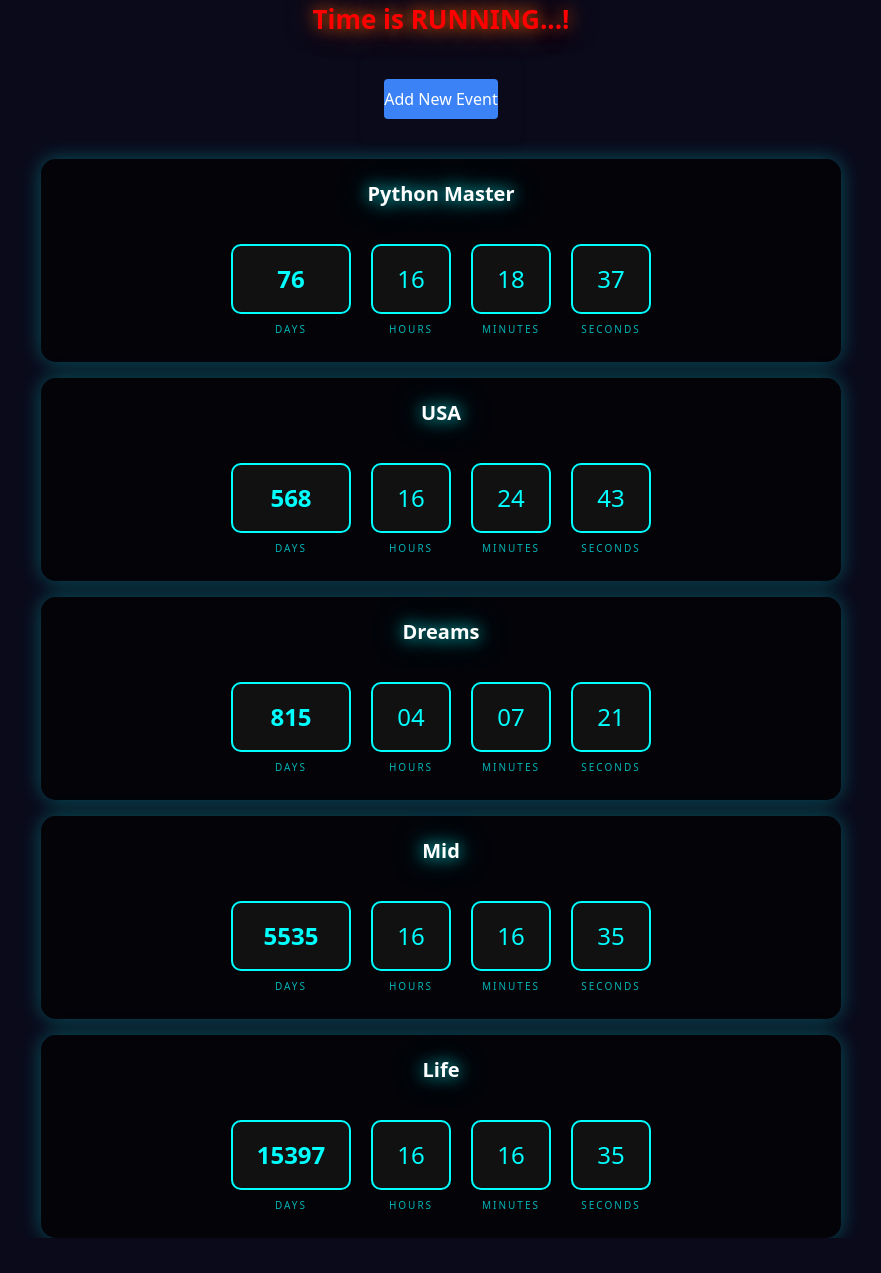
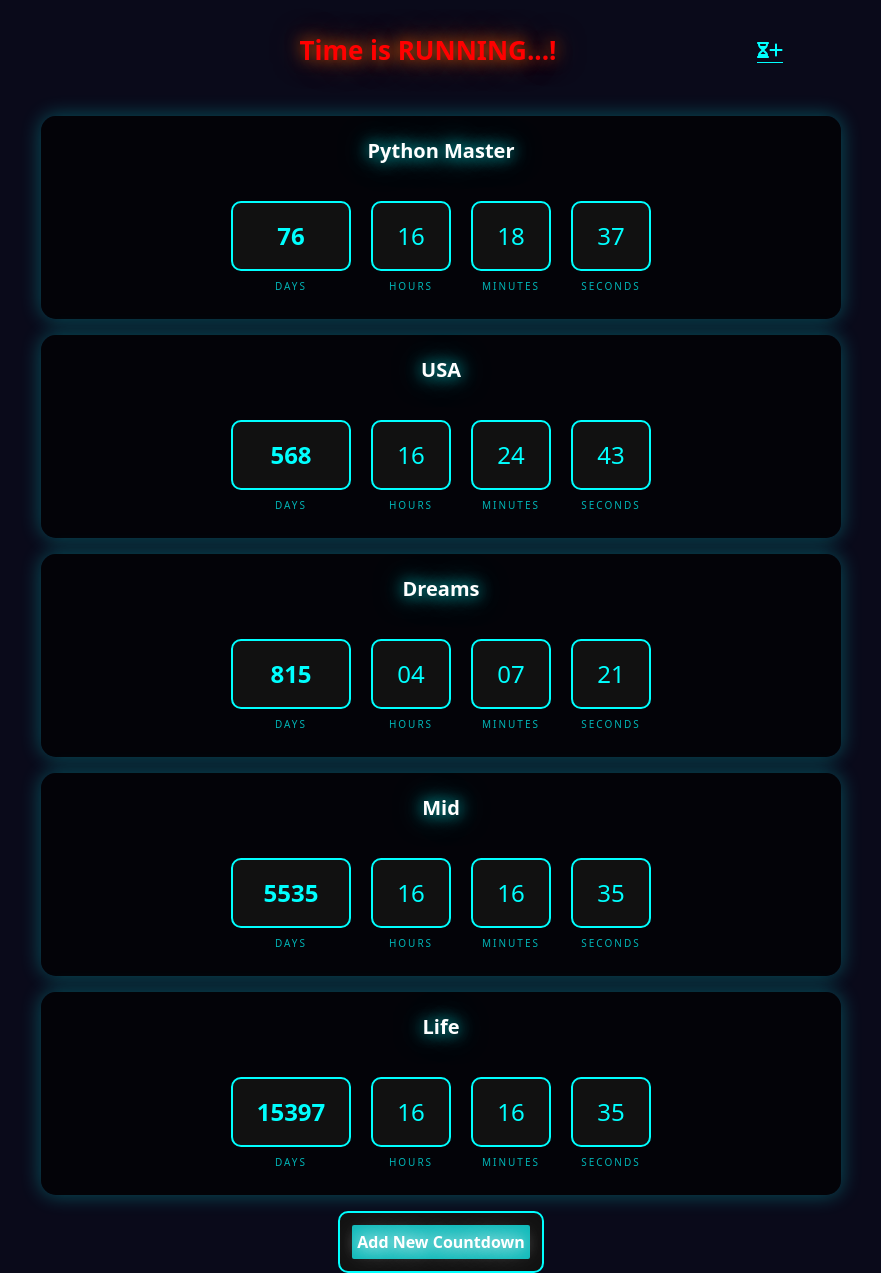
Before and after one commit to sparklingp8/wapcalories, a Django app: page /time/age in a window 1280 px wide. Shown: the whole page, without its empty margins (199-1080 px from the left). Before the commit the page ends 1238 px from the top, so only its background shows below. Run offline with Django 4.2, Linux system fonts and the light colour scheme.

Commit message:
added add new button

```diff
--- /dev/null
+++ b/timeCounter/templates/timeCounter/addNewCountdown.html
@@ -0,0 +1,139 @@
+<script id="timers-data" type="application/json">{{ timers_json | safe }}</script>
+<!-- JSON Data for timers -->
+<link href="https://cdn.jsdelivr.net/npm/tailwindcss@2.2.19/dist/tailwind.min.css" rel="stylesheet">
+
+<div>
+
+    <div id="newCountdown">
+        <button id="addEventBtn" class="w-full bg-blue-500 text-white py-2 rounded hover:bg-blue-600"
+            style=" background-color: #0afefeb6;
+                border: 2px solid #111;padding: 5px;font-weight: bold;color: white;text-shadow: 0 0 15px white, 0 0 30px white;">
+            Add New Countdown
+        </button>
+        <form id="eventForm" class="hidden mt-4" method="post">
+            {% csrf_token %}
+            <div class="mb-4">
+
+                <a id="closeAddCountdown" href="#"><i class='fas fa-times' style='font-size:1.5em;color: red;'></i></a>
+
+                <label for="eventName" class="block text--700-bold mb-2" style="font-weight:bold">New Countdown
+                    Name</label>
+                <input type="text" id="eventName" name="event_name"
+                    class="w-full text-black px-3 py-2 border rounded-lg" placeholder="Enter event name">
+
+            </div>
+
+            <div class="mb-4">
+                <label for="eventDateTime" class="block text-white-700 mb-2"
+                    style="font-weight: bold;color: white;">Countdown Date and Time</label>
+                <input type="datetime-local" id="eventDateTime" name="target_time"
+                    class="w-full text-black px-3 py-2 border rounded-lg">
+            </div>
+
+            <button type="submit" id="saveEventBtn" class="w-full  py-2 rounded "
+                style=" background-color: #0afefeb6; border: 2px solid #111;padding: 5px;font-weight: bold;color: white;text-shadow: 0 0 15px white, 0 0 30px white;">
+                Save New Countdown
+            </button>
+        </form>
+    </div>
+</div>
+
+<script>
+    // Ensure form is hidden on page load (though already set with 'hidden' class)
+    document.addEventListener('DOMContentLoaded', function () {
+        document.getElementById('eventForm').classList.add('hidden');
+        window.scrollTo({
+            top: 0, // Scroll to the top of the page
+            behavior: 'smooth' // Optional: Adds smooth scrolling animation
+        });
+    });
+
+    document.getElementById('addEventBtn').addEventListener('click', function () {
+        document.getElementById('eventForm').classList.remove('hidden');
+        this.classList.add('hidden');
+        window.scrollTo({
+            top: document.body.scrollHeight, // Scroll to the bottom of the page
+            behavior: 'smooth' // Optional: Adds smooth scrolling animation
+        });
+    });
+
+    document.getElementById('eventForm').addEventListener('submit', function (e) {
+        e.preventDefault();
+        window.scrollTo({
+            top: 0, // Scroll to the top of the page
+            behavior: 'smooth' // Optional: Adds smooth scrolling animation
+        });
+
+        const eventName = document.getElementById('eventName').value;
+        const eventDateTime = document.getElementById('eventDateTime').value;
+
+        fetch('/time/age', {
+            method: 'POST',
+            headers: {
+                'Content-Type': 'application/json',
+                'X-CSRFToken': document.querySelector('[name=csrfmiddlewaretoken]').value
+            },
+            body: JSON.stringify({
+                event_name: eventName,
+                target_time: eventDateTime
+            })
+        })
+            .then(response => response.json())
+            .then(data => {
+                if (data.status === 'success') {
+                    document.getElementById('eventForm').classList.add('hidden');
+                    document.getElementById('addEventBtn').classList.remove('hidden');
+                    document.getElementById('eventName').value = '';
+                    document.getElementById('eventDateTime').value = '';
+                }
+            });
+    });
+</script>
+
+
+<script>
+    // Handle anchor click
+    document.getElementById('addEventLink').addEventListener('click', function (event) {
+        event.preventDefault(); // Prevent default anchor behavior
+
+        // Scroll to the button smoothly
+        const button = document.getElementById('addEventBtn');
+        button.scrollIntoView({ behavior: 'smooth', block: 'end' });
+        button.click();
+        window.scrollTo({
+            top: document.body.scrollHeight, // Scroll to the bottom of the page
+            behavior: 'smooth' // Optional: Adds smooth scrolling animation
+        });
+
+        // Programmatically click the button
+        //
+    });
+
+    // Handle button click
+    document.getElementById('addEventBtn').addEventListener('click', function () {
+
+
+    });
+
+    document.getElementById('closeAddCountdown').addEventListener('click', function (event) {
+        event.preventDefault(); // Prevent default anchor behavior
+
+        // Scroll to the button smoothly
+        window.scrollTo({
+            top: 0, // Scroll to the top of the page
+            behavior: 'smooth' // Optional: Adds smooth scrolling animation
+        });
+        document.getElementById('eventForm').classList.add('hidden');
+        document.getElementById('addEventBtn').classList.remove('hidden');
+        // Programmatically click the button
+        //
+    });
+
+    // Handle button click
+    document.getElementById('addEventBtn').addEventListener('click', function () {
+
+
+    });
+
+
+</script>
--- a/timeCounter/templates/timeCounter/addNewEvent.html
+++ /dev/null
@@ -1,71 +0,0 @@
-<script id="timers-data" type="application/json">{{ timers_json | safe }}</script>
-<!-- JSON Data for timers -->
-<link href="https://cdn.jsdelivr.net/npm/tailwindcss@2.2.19/dist/tailwind.min.css" rel="stylesheet">
-
-<div class="max-w-md mx-auto  p-6 rounded-lg shadow-md">
-    <button id="addEventBtn" class="w-full bg-blue-500 text-white py-2 rounded hover:bg-blue-600">
-        Add New Event
-    </button>
-    <div id="poo">
-        <form id="eventForm" class="hidden mt-4" method="post">
-            {% csrf_token %}
-            <div class="mb-4">
-                <label for="eventName" class="block text-white-700 mb-2">Event Name</label>
-                <input type="text" id="eventName" name="event_name" class="w-full text-black px-3 py-2 border rounded-lg" placeholder="Enter event name">
-
-            </div>
-
-            <div class="mb-4">
-                <label for="eventDateTime" class="block text-white-700 mb-2">Event Date and Time</label>
-                <input type="datetime-local" id="eventDateTime" name="target_time"
-                    class="w-full text-black px-3 py-2 border rounded-lg">
-            </div>
-
-            <button type="submit" id="saveEventBtn"
-                class="w-full bg-green-500 text-white py-2 rounded hover:bg-green-600">
-                Save Event
-            </button>
-        </form>
-    </div>
-</div>
-
-<script>
-    // Ensure form is hidden on page load (though already set with 'hidden' class)
-    document.addEventListener('DOMContentLoaded', function () {
-        document.getElementById('eventForm').classList.add('hidden');
-        console.log("hi")
-    });
-
-    document.getElementById('addEventBtn').addEventListener('click', function () {
-        document.getElementById('eventForm').classList.remove('hidden');
-        this.classList.add('hidden');
-    });
-
-    document.getElementById('eventForm').addEventListener('submit', function (e) {
-        e.preventDefault();
-
-        const eventName = document.getElementById('eventName').value;
-        const eventDateTime = document.getElementById('eventDateTime').value;
-
-        fetch('/time/age', {
-            method: 'POST',
-            headers: {
-                'Content-Type': 'application/json',
-                'X-CSRFToken': document.querySelector('[name=csrfmiddlewaretoken]').value
-            },
-            body: JSON.stringify({
-                event_name: eventName,
-                target_time: eventDateTime
-            })
-        })
-            .then(response => response.json())
-            .then(data => {
-                if (data.status === 'success') {
-                    document.getElementById('eventForm').classList.add('hidden');
-                    document.getElementById('addEventBtn').classList.remove('hidden');
-                    document.getElementById('eventName').value = '';
-                    document.getElementById('eventDateTime').value = '';
-                }
-            });
-    });
-</script>
--- a/timeCounter/templates/timeCounter/time.html
+++ b/timeCounter/templates/timeCounter/time.html
@@ -114,9 +114,62 @@
             flex: 1 0 100%;
             text-align: center;
         }
+       .headingContainer {
+            display: flex;
+            align-items: center; /* Vertically center the content */
+            justify-content: center; /* Horizontally center the text */
+            /* Allow the anchor to position relative to the container */
+            height: 100px;
+            width: 98%;
+            max-width: 800px;
+        }
+        .headingContainer a {
+            position: relative; /* Position the anchor */
+            left: 25%; /* Align it to the left edge */
+            font-weight: bold;
+            color: #00ffff;
+            font-size: 1em;
+            border-bottom: 1px solid #00ffff;
+        }
+        .headingContainer a {
+            position: relative; /* Position the anchor */
+            left: 25%; /* Align it to the left edge */
+            font-weight: bold;
+            color: #00ffff;
+            font-size: 1em;
+            border-bottom: 1px solid #00ffff;
+        }
+        #closeAddCountdown {
+            position: relative; /* Position the anchor */
+             /* Align it to the left edge */
+            left: 46%;
+
+            font-size: 1em;
+
+        }
+        #newCountdown {
+            /* width: 80px;
+            height: 70px; */
+            background-color: #111;
+            border: 2px solid #00ffff;
+            border-radius: 10px;
+            display: flex;
+            justify-content: center;
+            align-items: center;
+            position: relative;
+            overflow: hidden;
+            padding: 10px;
+        }
 
         /* Media Queries for Enhanced Responsiveness */
         @media screen and (max-width: 600px) {
+
+            .headingContainer a {
+                position: relative; /* Position the anchor */
+                left: 5%; /* Align it to the left edge */
+                font-size: 0.8em;
+
+            }
 
             .odometer-number {
                 font-size: 1.1em;
@@ -158,6 +211,12 @@
         }
 
         @media screen and (max-width: 400px) {
+            .headingContainer a {
+                position: relative; /* Position the anchor */
+                left: 5%; /* Align it to the left edge */
+                font-size: 0.8em;
+
+            }
             .odometer-number {
                 font-size: 1.1em;
 
@@ -200,14 +259,24 @@
             display: none;
             /* Hides the element */
         }
+
+
+
+
+
     </style>
+<script src="https://cdnjs.cloudflare.com/ajax/libs/font-awesome/6.0.0-beta3/js/all.min.js"  crossorigin="anonymous"></script>
+
 </head>
 
 <body>
-    <p
-        style="margin-bottom: 0px; color: Red;font-weight: bold;font-size: 26px;text-shadow: 0 0 15px rgba(255, 98, 0, 0.8), 0 0 30px rgba(255, 102, 0, 0.6);">
-        Time is RUNNING...!</p> <!-- JSON Data for timers -->
-    {% include "timeCounter/addNewEvent.html" %}
+    <div class="headingContainer">
+        <p style="margin-bottom: 0px; color: Red;font-weight: bold;font-size: 26px;text-shadow: 0 0 15px rgba(255, 98, 0, 0.8), 0 0 30px rgba(255, 102, 0, 0.6);">
+        Time is RUNNING...!</p>
+        <a id="addEventLink" href="#"><i class='fas fa-hourglass-half' style='font-size:1em'></i><i class='fas fa-plus' style='font-size:1em'></i></a>
+
+      </div>
+    <!-- JSON Data for timers -->
     {% for timer in timers %}
     <div class="countdown-container">
         <div class="event-title">{{ timer.event_name }}</div>
@@ -242,6 +311,7 @@
         </div>
     </div>
     {% endfor %}
+    {% include "timeCounter/addNewCountdown.html" %}
 
     <script>
         document.addEventListener("DOMContentLoaded", () => {
```
